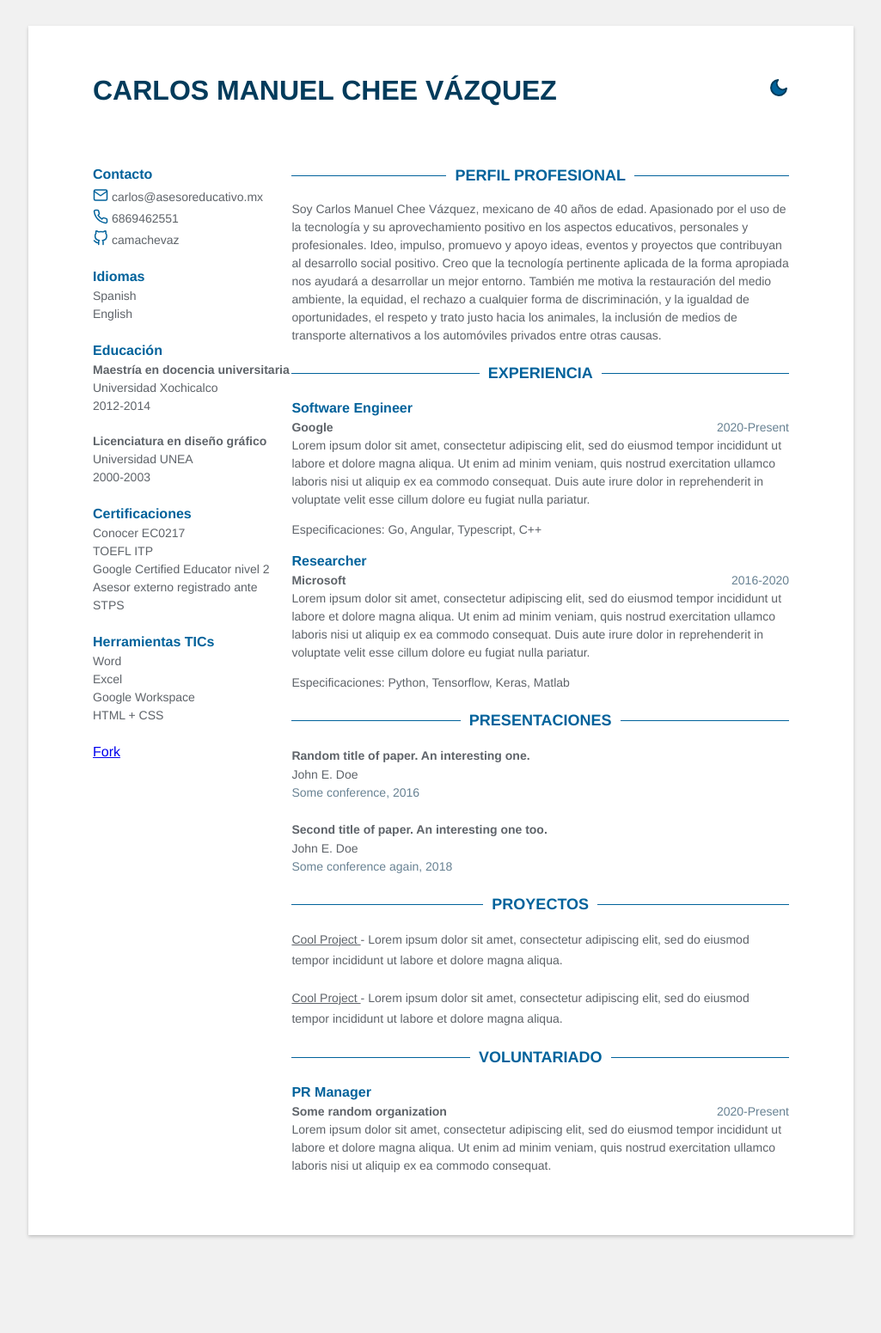
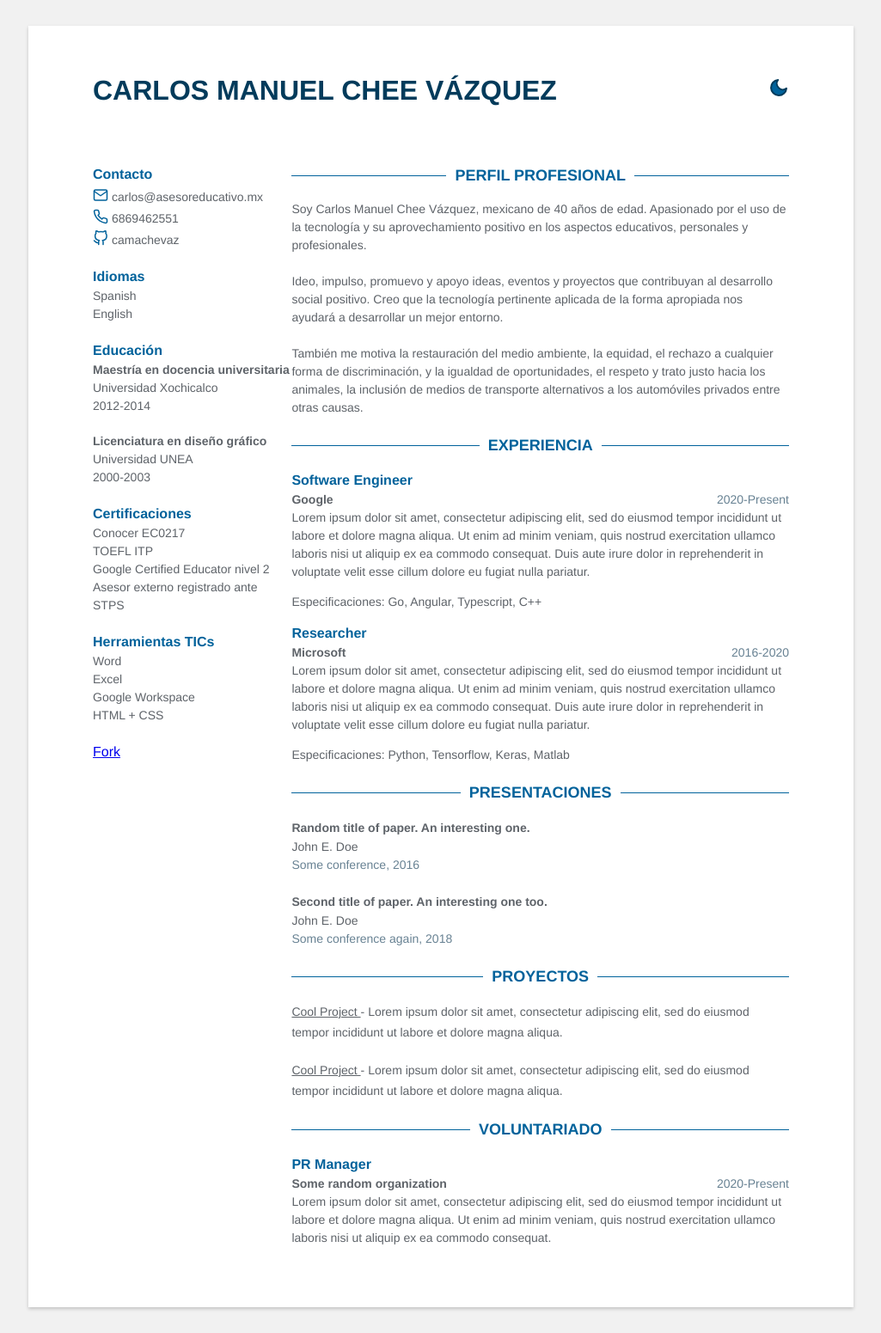
Before and after one commit to camachevaz/cv, a Jekyll site: the page built from index.html, in a window 1280 px wide. Shown: the whole page at 86% size, without its empty margins (127-1152 px from the left). Built offline with Jekyll 4.4.1, drawn with Linux system fonts in a browser that asks for light colours; before the commit the page ends 1467 px from its top, so only the background shows below that.

Commit message:
Update career-profile.html

```diff
--- a/_includes/career-profile.html
+++ b/_includes/career-profile.html
@@ -2,6 +2,6 @@
 {% if profile %}
 <section class="career-profile">
     <h2 class="title">Perfil profesional</h2>
-    <div class="details">{{profile}}</div>
+    <div class="details">{{profile | newline_to_br}}</div>
 </section>
 {% endif %}
```
